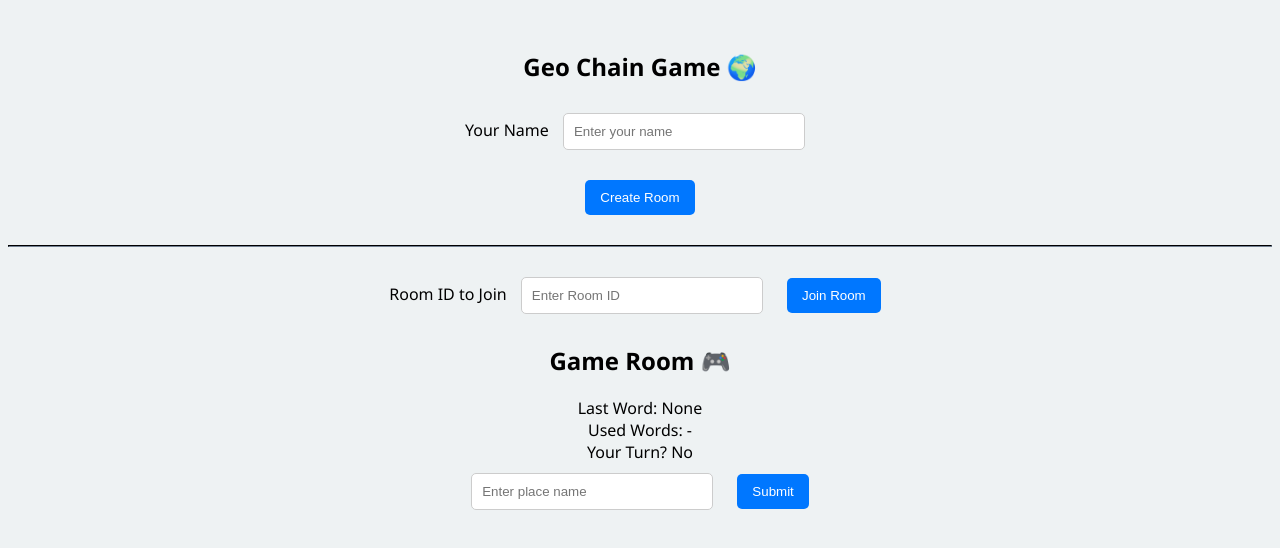
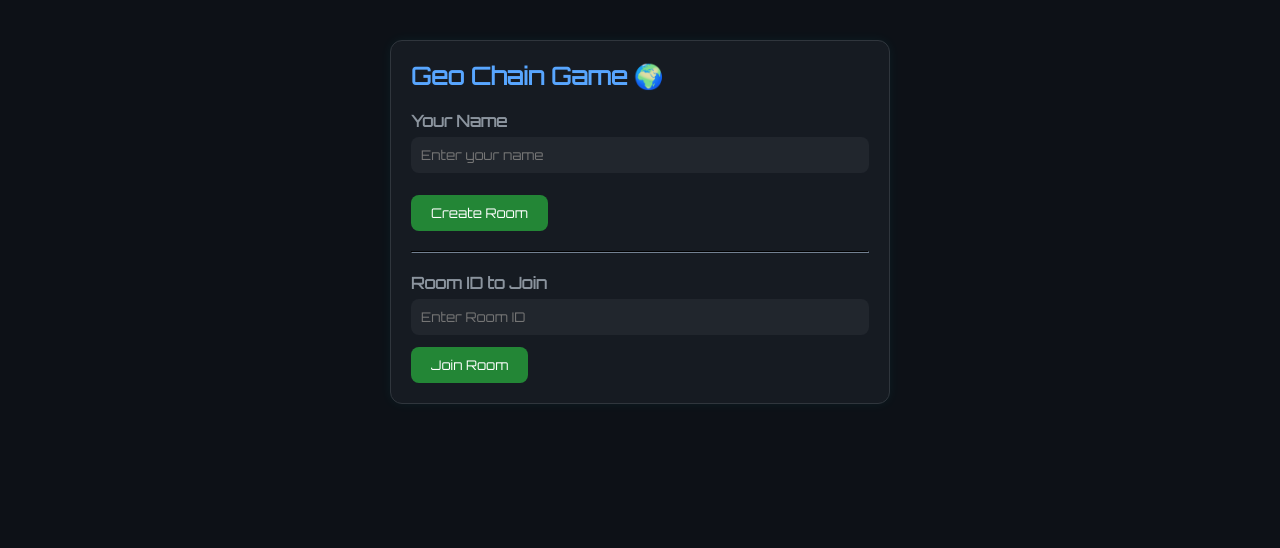
Before and after one commit to HACKTEK90/GeoWordChain, a plain HTML site: page index.html in a window 1280 px wide. Drawn offline with Linux system fonts and the light colour scheme.

Commit message:
Update style.css

```diff
--- a/style.css
+++ b/style.css
@@ -1,36 +1,83 @@
-body {
-  font-family: 'Segoe UI', sans-serif;
-  text-align: center;
-  background-color: #eef2f3;
-  margin-top: 50px;
+@import url('https://fonts.googleapis.com/css2?family=Orbitron&display=swap');
+
+* {
+  box-sizing: border-box;
+  font-family: 'Orbitron', sans-serif;
 }
 
-#game-container {
-  background: white;
-  border-radius: 12px;
-  padding: 30px;
-  display: inline-block;
-  box-shadow: 0 0 20px rgba(0,0,0,0.1);
+body {
+  margin: 0;
+  padding: 0;
+  background: #0d1117;
+  color: #e6edf3;
+  display: flex;
+  justify-content: center;
+  align-items: flex-start;
+  min-height: 100vh;
+  padding: 40px 10px;
 }
 
-input {
+.container {
+  max-width: 500px;
+  width: 100%;
+}
+
+.card {
+  background: #161b22;
+  border: 1px solid #30363d;
+  border-radius: 12px;
+  padding: 20px;
+  margin-bottom: 20px;
+  box-shadow: 0 0 12px rgba(0, 255, 255, 0.05);
+}
+
+h2 {
+  margin-top: 0;
+  color: #58a6ff;
+}
+
+input[type="text"] {
+  width: 100%;
   padding: 10px;
-  margin: 10px;
-  width: 220px;
-  border: 1px solid #ccc;
-  border-radius: 5px;
+  margin-top: 6px;
+  margin-bottom: 12px;
+  border: none;
+  border-radius: 8px;
+  background: #21262d;
+  color: #e6edf3;
 }
 
 button {
-  padding: 10px 15px;
-  margin: 10px;
+  background: #238636;
+  color: white;
+  border: none;
+  padding: 10px 20px;
+  border-radius: 8px;
   cursor: pointer;
-  border: none;
-  background-color: #0077ff;
-  color: white;
-  border-radius: 5px;
+  margin-right: 10px;
 }
 
 button:hover {
-  background-color: #005fcc;
+  background: #2ea043;
 }
+
+.status {
+  margin-top: 10px;
+}
+
+#game {
+  display: none;
+}
+
+.label {
+  font-weight: bold;
+  color: #8b949e;
+}
+
+.output {
+  margin-bottom: 12px;
+}
+
+hr {
+  border-color: #30363d;
+}
```
